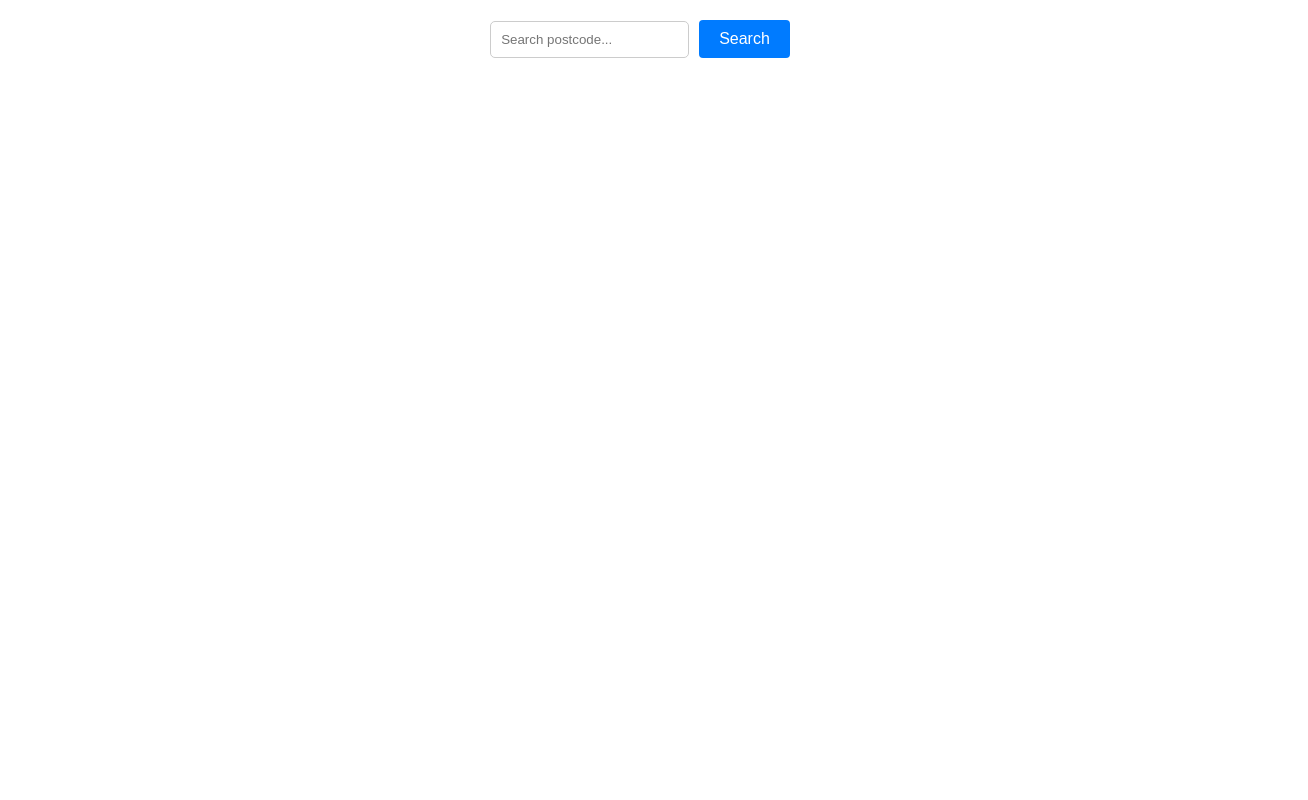
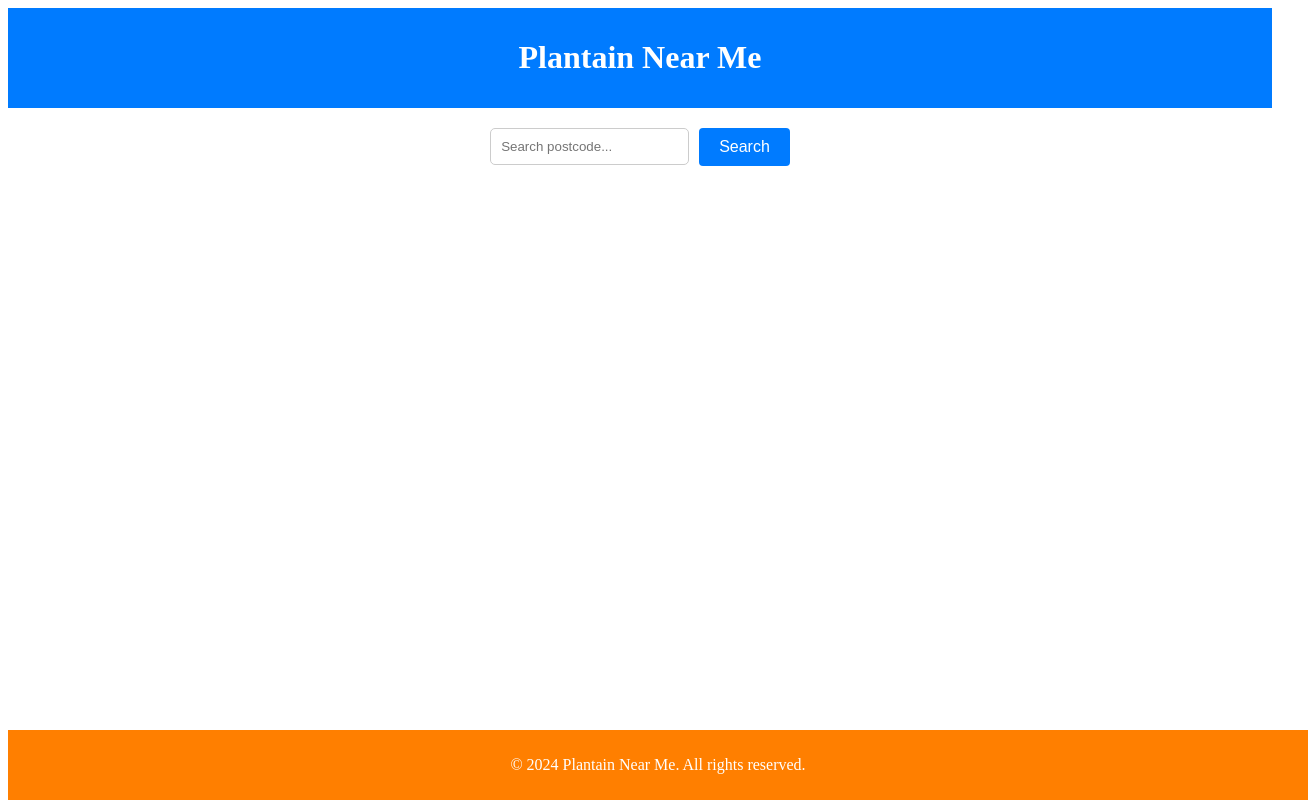
Before and after one commit to cbfacademy/full-stack-javascript-assessment-FoloraD, a React (Create React App) app in the folder packages/frontend/: page / in a window 1280 px wide. Shown: the whole page, 1308 px wide, since content can reach past the window. Built offline with nearby package versions, Linux system fonts and the light colour scheme.

Commit message:
Update location component with header and footer styling

```diff
--- a/packages/frontend/src/components/LocationSearchComponent.js
+++ b/packages/frontend/src/components/LocationSearchComponent.js
@@ -4,6 +4,8 @@ import axios from "axios";
 import StoreListComponent from "./StoreListComponent";
 import "../styles/LocationSearchComponent.css";
 import MapDisplay from "./MapDisplay";
+import Header from "./Header";
+import Footer from "./Footer";
 
 const SearchComponent = () => {
   const [postcode, setPostcode] = useState("");
@@ -42,6 +44,9 @@ const SearchComponent = () => {
   }, []);
 
   return (
+    <div>
+      <Header />
+
     <div className="search-container">
       <div className="input-container">
         <input
@@ -68,6 +73,8 @@ const SearchComponent = () => {
         </div>
       )}
     </div>
+    <Footer />
+    </div>
   );
 };
 
```
